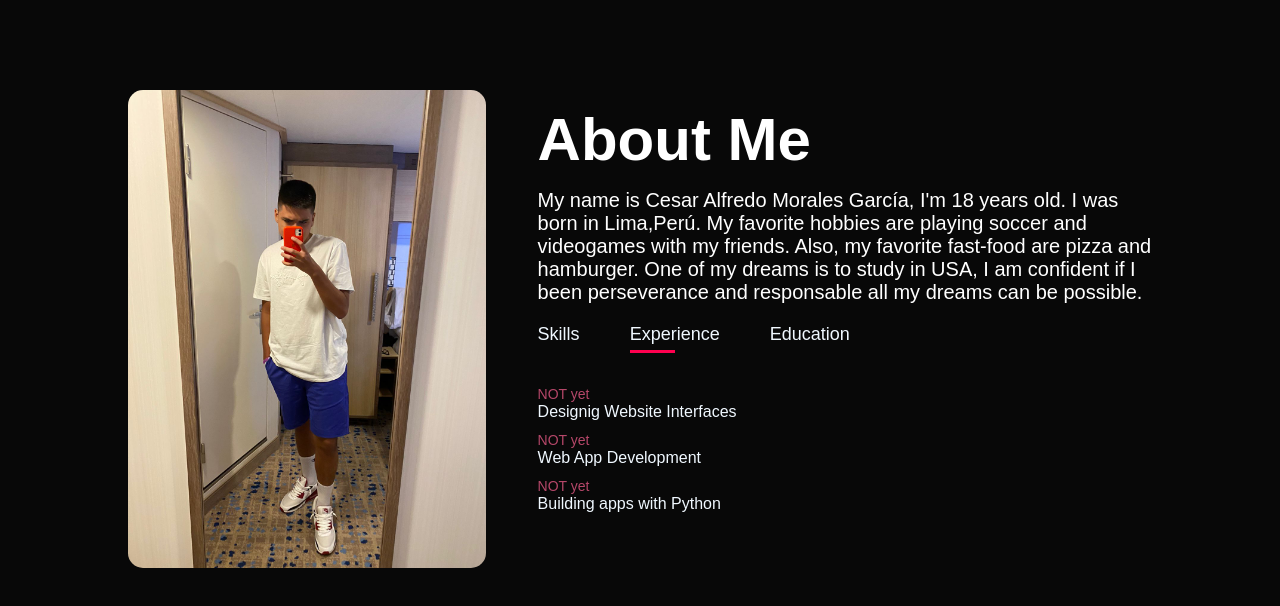
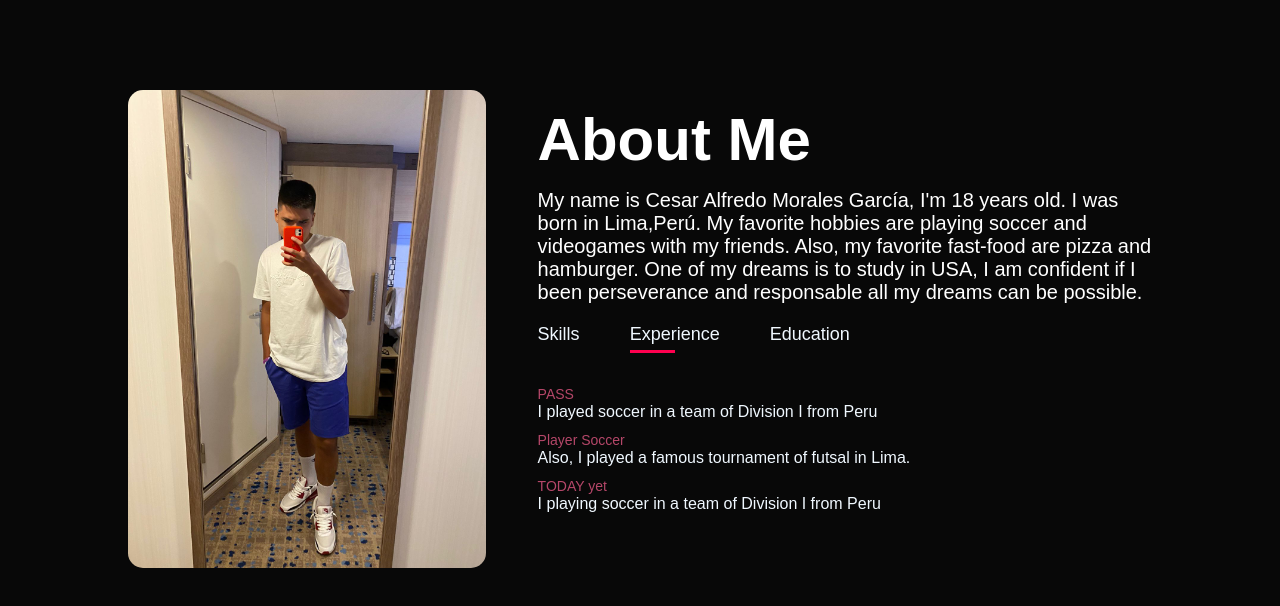
Before and after one commit to C3sArmG/Personal-Portfolio, a plain HTML site: page index.html in a window 1280 px wide. Both pictures are taken after a click on the element "Experience". Shown: the part 800-1406 px from the top of the page. Drawn offline with Linux system fonts and the light colour scheme.

Commit message:
Update index.html

```diff
--- a/index.html
+++ b/index.html
@@ -56,9 +56,9 @@
                 </div>
                 <div class="tab-contents" id="Experience">
                     <ul>
-                        <li><span>NOT yet</span><br>Designig Website Interfaces</li>
-                        <li><span>NOT yet</span><br>Web App Development</li>
-                        <li><span>NOT yet</span><br>Building apps with Python</li>
+                        <li><span>PASS</span><br>I played soccer in  a team of Division I from Peru</li>
+                        <li><span>Player Soccer</span><br>Also, I played a famous tournament of futsal in Lima.</li>
+                        <li><span> TODAY yet</span><br> I playing soccer in a team of Division I from Peru</li>
                     </ul>
                 </div>
                 <div class="tab-contents"id="Education">
```
